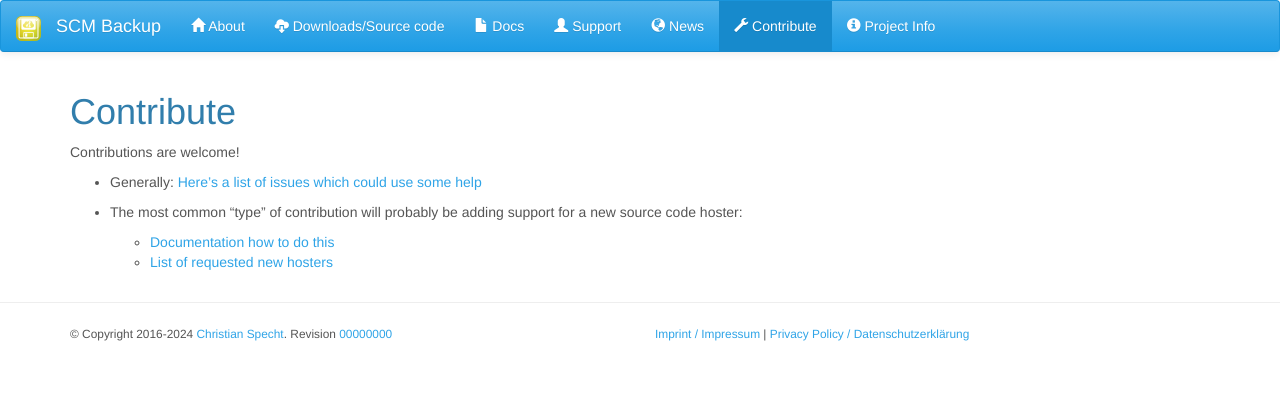
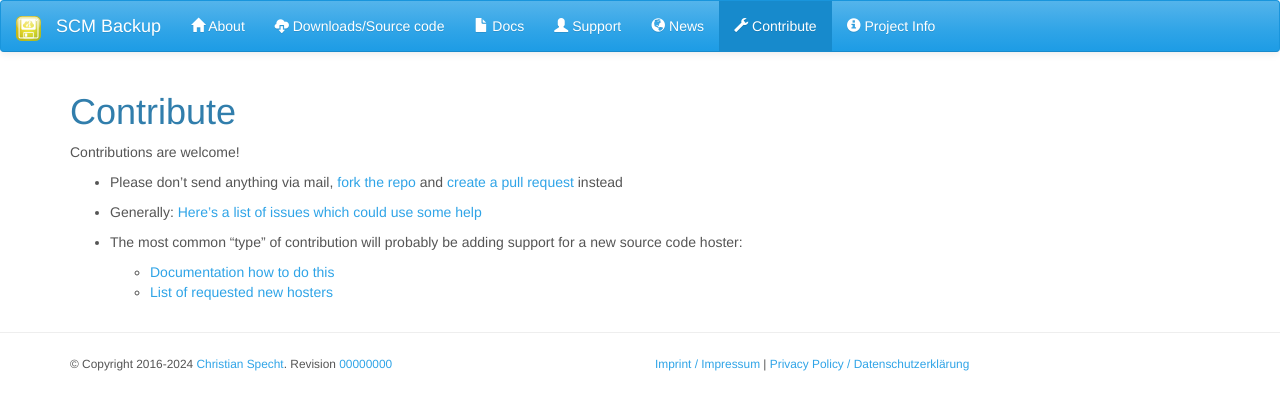
Before and after one commit to christianspecht/scm-backup-site, a Jekyll site: the page built from contribute.md, in a window 1280 px wide. Shown: the top 410 px of the page. Built offline with Jekyll 4.4.1, drawn with Linux system fonts in a browser that asks for light colours; comment, search, counter and statistics services are not loaded.

Commit message:
add note that pull requests are the preferred way of contributing

```diff
--- a/contribute.md
+++ b/contribute.md
@@ -6,6 +6,8 @@
 
 Contributions are welcome!
 
+- Please don't send anything via mail, [fork the repo](https://github.com/christianspecht/scm-backup/fork) and [create a pull request](https://github.com/christianspecht/scm-backup/pulls) instead
+
 - Generally: [Here's a list of issues which could use some help](https://github.com/christianspecht/scm-backup/issues?q=is%3Aissue+is%3Aopen+label%3A%22help+wanted%22)
 
 - The most common "type" of contribution will probably be adding support for a new source code hoster:
```
